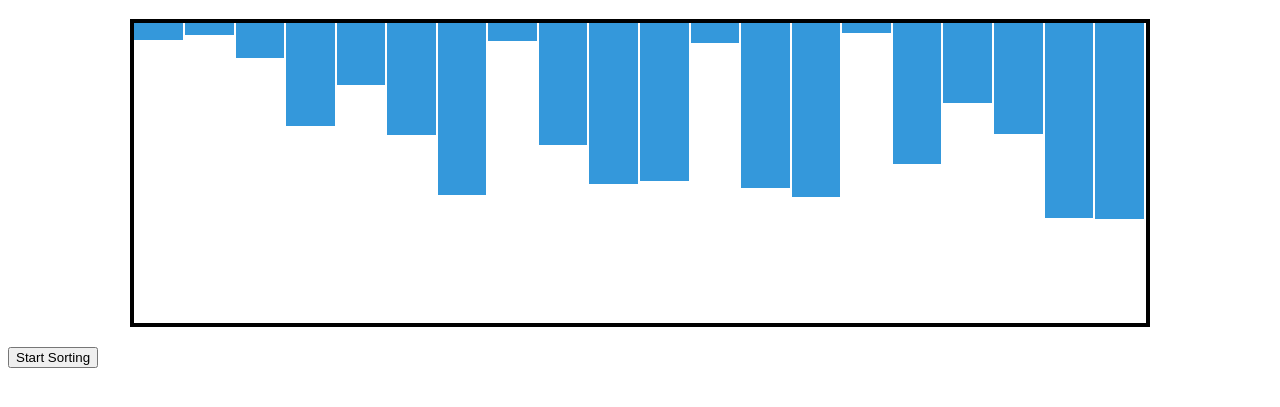
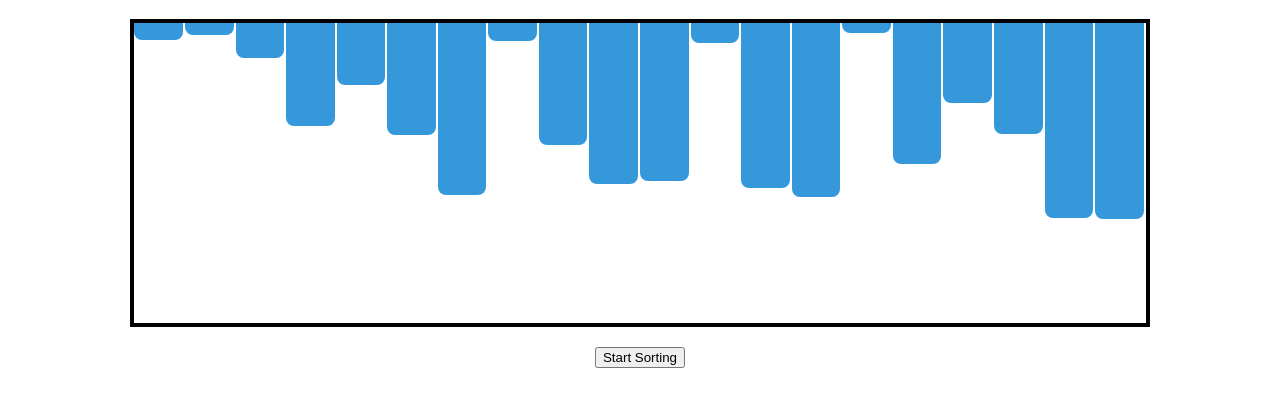
Before and after one commit to Priyanshu-cell/My-Resume, a plain HTML site: page sorting-visualizer/index.html in a window 1280 px wide. Both pictures are taken after a click on the button "Start Sorting". Shown: the part 61-468 px from the top of the page. Drawn offline with Linux system fonts and the light colour scheme.

Commit message:
sorting button added in center and modify bars

```diff
--- a/sorting-visualizer/index.html
+++ b/sorting-visualizer/index.html
@@ -1,20 +1,20 @@
 <!DOCTYPE html>
 <html lang="en">
   <head>
-  <meta charset="UTF-8">
-  <meta name="viewport" content="width=device-width, initial-scale=1.0">
+    <meta charset="UTF-8" />
+    <meta name="viewport" content="width=device-width, initial-scale=1.0" />
     <title>Sorting Visualizer</title>
-  <link rel="stylesheet" href="styles.css">
+    <link rel="stylesheet" href="styles.css" />
   </head>
   <body>
-
     <h1>Sorting Visualizer</h1>
 
     <div id="container">
       <!-- This div will hold the bars representing the array elements -->
     </div>
-
+    <div id="button">
       <button onclick="startSorting()">Start Sorting</button>
+    </div>
 
     <script src="script.js"></script>
   </body>
--- a/sorting-visualizer/styles.css
+++ b/sorting-visualizer/styles.css
@@ -10,4 +10,12 @@
   background-color: #3498db;
   margin-right: 2px;
   flex-grow: 1;
+  border-bottom-left-radius: .5rem;
+  border-bottom-right-radius: .5rem;
 }
+
+#button{
+  position: absolute;
+  left: 50%;
+  transform: translateX(-50%);
+}
```
Lines whose indentation alone changed are shown as unchanged.
